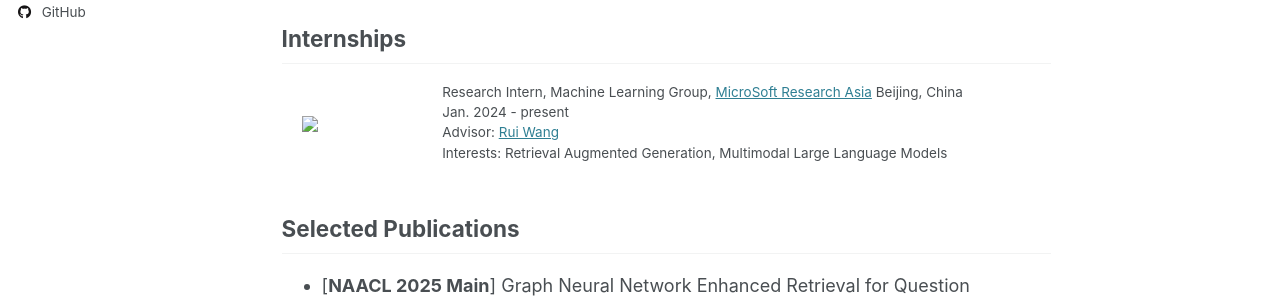
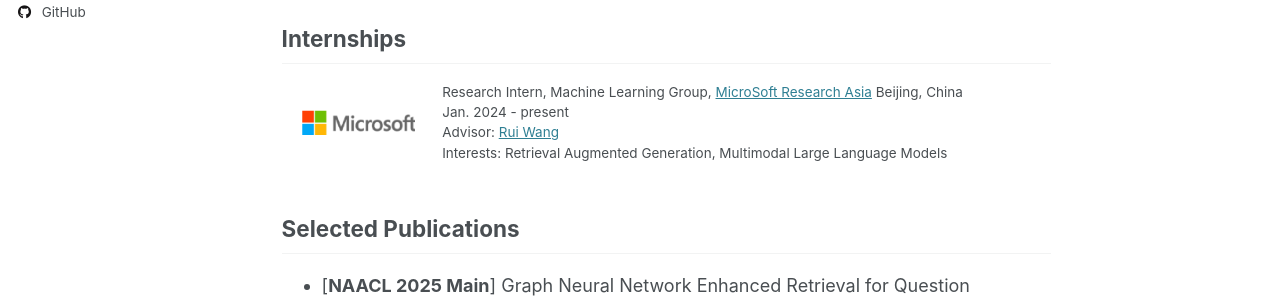
Before and after one commit to zli999/zijianli.github.io, a Jekyll site: the page built from _pages/about.md, in a window 1280 px wide. Shown: the part 408-708 px from the top of the page. Built offline with Jekyll 4.4.1, drawn with Linux system fonts in a browser that asks for light colours; some web fonts are replaced.

Commit message:
Update about.md

```diff
--- a/_pages/about.md
+++ b/_pages/about.md
@@ -27,7 +27,7 @@ I am research intern in MSRA, under supervised by Dr. [Rui Wang](https://scholar
     <tbody>
     <tr>
           <td  style="padding:20px;width:20%;vertical-align:middle">
-              <img width="130" src="ms_logo.png">
+              <img width="130" src="/images/ms_logo.png">
           </td>
           <td style="margin-left:20px;width:80%;vertical-align:middle">
               <div >
```
